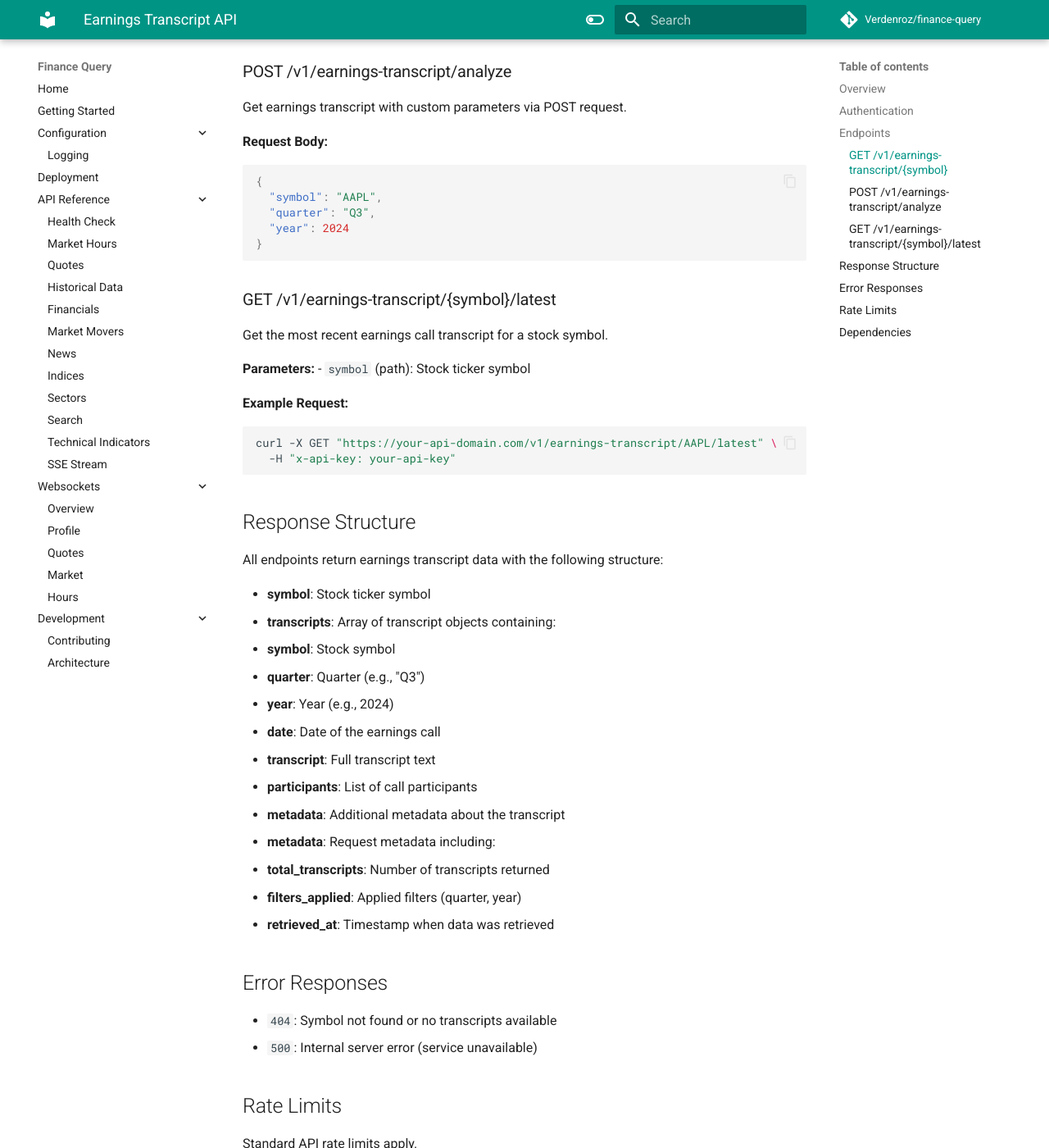
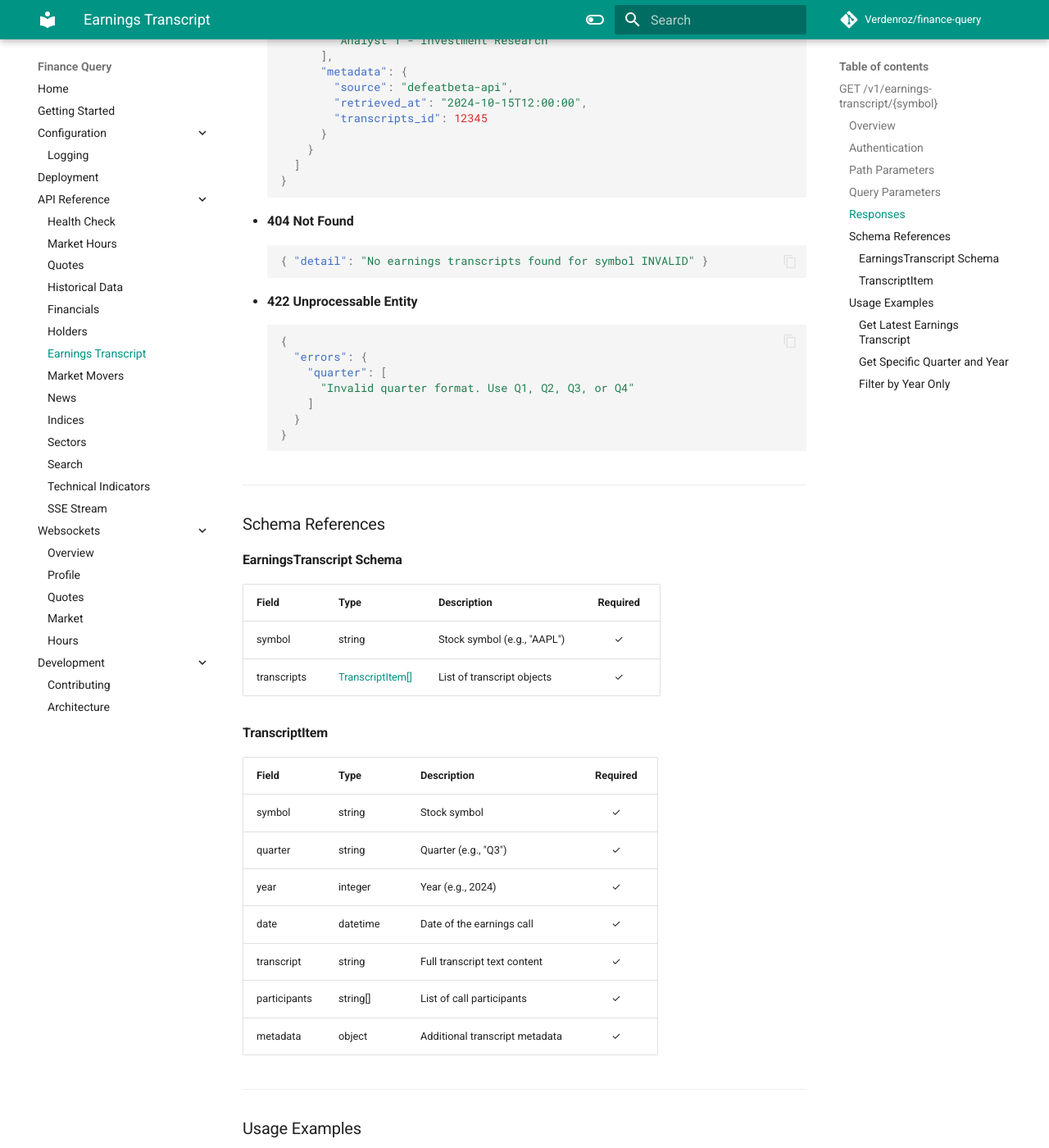
Before and after one commit to Verdenroz/finance-query, an MkDocs documentation site: the page built from docs/api/earnings_transcript.md, in a window 1280 px wide and 1400 px high, scrolled down 1293 px. Shown: the whole window at 82% size. Built offline with MkDocs 1.6.1 and Material for MkDocs 9.7.7, drawn with Linux system fonts in a browser that asks for light colours; comment, search, counter and statistics services are not loaded; some of the changed text lies outside the part shown.

Commit message:
docs: ensures docs consistency for new pages

````diff
--- a/docs/api/earnings_transcript.md
+++ b/docs/api/earnings_transcript.md
@@ -1,111 +1,119 @@
-# Earnings Transcript API
+# Earnings Transcript
 
-The Earnings Transcript API provides access to earnings call transcripts in JSON format.
+## GET /v1/earnings-transcript/{symbol}
 
-## Overview
+### Overview
 
-This API fetches earnings call transcripts using the `defeatbeta-api` package and returns the raw transcript data in structured JSON format.
+**Purpose:** Retrieve earnings call transcripts for a given stock symbol.
+**Response Format:** A transcript data object containing the transcript content and metadata.
 
-## Authentication
+### Authentication
 
-All endpoints require an API key passed in the `x-api-key` header.
+Optional authentication via `x-api-key` header token
 
-## Endpoints
+### Path Parameters
 
-### GET /v1/earnings-transcript/{symbol}
+| Parameter | Type   | Required | Description                     | Example |
+|-----------|--------|:--------:|---------------------------------|---------|
+| `symbol`  | string |    ✓     | The stock ticker symbol         | `AAPL`  |
 
-Get earnings call transcript for a stock symbol in JSON format.
+### Query Parameters
 
-**Parameters:**
-- `symbol` (path): Stock ticker symbol (e.g., AAPL, TSLA, MSFT)
-- `quarter` (query, optional): Specific quarter (Q1, Q2, Q3, Q4)
-- `year` (query, optional): Specific year (e.g., 2024, 2023)
+| Parameter | Type    | Required | Description                               | Example |
+|-----------|---------|:--------:|-------------------------------------------|---------|
+| `quarter` | string  |          | Specific quarter filter (Q1, Q2, Q3, Q4) | `Q3`    |
+| `year`    | integer |          | Specific year filter                      | `2024`  |
 
-**Example Request:**
+---
+
+### Responses
+
+- **200 OK**
+  - **Content-Type:** `application/json`
+  - **Schema:** [`EarningsTranscript`](#earningstranscript-schema)
+  - **Example (200):**
+    ```json
+    {
+      "symbol": "AAPL",
+      "transcripts": [
+        {
+          "symbol": "AAPL",
+          "quarter": "Q3",
+          "year": 2024,
+          "date": "2024-10-15T00:00:00",
+          "transcript": "AAPL Q3 2024 Earnings Call Transcript\n\nCORPORATE PARTICIPANTS:\n- CEO: Thank you for joining us today...",
+          "participants": [
+            "CEO - Chief Executive Officer",
+            "CFO - Chief Financial Officer",
+            "Analyst 1 - Investment Research"
+          ],
+          "metadata": {
+            "source": "defeatbeta-api",
+            "retrieved_at": "2024-10-15T12:00:00",
+            "transcripts_id": 12345
+          }
+        }
+      ]
+    }
+    ```
+
+- **404 Not Found**
+  ```json
+  { "detail": "No earnings transcripts found for symbol INVALID" }
+  ```
+
+- **422 Unprocessable Entity**
+  ```json
+  {
+    "errors": {
+      "quarter": [
+        "Invalid quarter format. Use Q1, Q2, Q3, or Q4"
+      ]
+    }
+  }
+  ```
+
+---
+
+### Schema References
+
+#### EarningsTranscript Schema
+
+| Field       | Type                                    | Description                          | Required |
+|-------------|-----------------------------------------|--------------------------------------|:--------:|
+| symbol      | string                                  | Stock symbol (e.g., "AAPL")         |    ✓     |
+| transcripts | [TranscriptItem[]](#transcriptitem)     | List of transcript objects           |    ✓     |
+
+#### TranscriptItem
+
+| Field        | Type     | Description                          | Required |
+|--------------|----------|--------------------------------------|:--------:|
+| symbol       | string   | Stock symbol                         |    ✓     |
+| quarter      | string   | Quarter (e.g., "Q3")                 |    ✓     |
+| year         | integer  | Year (e.g., 2024)                    |    ✓     |
+| date         | datetime | Date of the earnings call            |    ✓     |
+| transcript   | string   | Full transcript text content         |    ✓     |
+| participants | string[] | List of call participants            |    ✓     |
+| metadata     | object   | Additional transcript metadata       |    ✓     |
+
+---
+
+### Usage Examples
+
+#### Get Latest Earnings Transcript
 ```bash
-curl -X GET "https://your-api-domain.com/v1/earnings-transcript/AAPL?quarter=Q3&year=2024" \
-  -H "x-api-key: your-api-key"
+curl -X GET "https://finance-query.onrender.com/v1/earnings-transcript/AAPL" \
+     -H "x-api-key: YOUR_API_KEY"
 ```
 
-**Example Response:**
-```json
-{
-  "symbol": "AAPL",
-  "transcripts": [
-    {
-      "symbol": "AAPL",
-      "quarter": "Q3",
-      "year": 2024,
-      "date": "2024-10-15T00:00:00",
-      "transcript": "Full transcript text...",
-      "participants": ["CEO", "CFO", "Analysts"],
-      "metadata": {"source": "defeatbeta-api"}
-    }
-  ],
-  "metadata": {
-    "total_transcripts": 1,
-    "filters_applied": {
-      "quarter": "Q3",
-      "year": 2024
-    },
-    "retrieved_at": "2024-10-15T12:00:00"
-  }
-}
+#### Get Specific Quarter and Year
+```bash
+curl -X GET "https://finance-query.onrender.com/v1/earnings-transcript/TSLA?quarter=Q3&year=2024" \
+     -H "x-api-key: YOUR_API_KEY"
 ```
 
-### POST /v1/earnings-transcript/analyze
-
-Get earnings transcript with custom parameters via POST request.
-
-**Request Body:**
-```json
-{
-  "symbol": "AAPL",
-  "quarter": "Q3",
-  "year": 2024
-}
+#### Filter by Year Only
+```bash
+curl -X GET "https://finance-query.onrender.com/v1/earnings-transcript/MSFT?year=2023" \
+     -H "x-api-key: YOUR_API_KEY"
 ```
-
-### GET /v1/earnings-transcript/{symbol}/latest
-
-Get the most recent earnings call transcript for a stock symbol.
-
-**Parameters:**
-- `symbol` (path): Stock ticker symbol
-
-**Example Request:**
-```bash
-curl -X GET "https://your-api-domain.com/v1/earnings-transcript/AAPL/latest" \
-  -H "x-api-key: your-api-key"
-```
-
-## Response Structure
-
-All endpoints return earnings transcript data with the following structure:
-
-- **symbol**: Stock ticker symbol
-- **transcripts**: Array of transcript objects containing:
-  - **symbol**: Stock symbol
-  - **quarter**: Quarter (e.g., "Q3")
-  - **year**: Year (e.g., 2024)
-  - **date**: Date of the earnings call
-  - **transcript**: Full transcript text
-  - **participants**: List of call participants
-  - **metadata**: Additional metadata about the transcript
-- **metadata**: Request metadata including:
-  - **total_transcripts**: Number of transcripts returned
-  - **filters_applied**: Applied filters (quarter, year)
-  - **retrieved_at**: Timestamp when data was retrieved
-
-## Error Responses
-
-- `404`: Symbol not found or no transcripts available
-- `500`: Internal server error (service unavailable)
-
-## Rate Limits
-
-Standard API rate limits apply.
-
-## Dependencies
-
-- `defeatbeta-api`: For fetching earnings transcript data
--- a/mkdocs.yml
+++ b/mkdocs.yml
@@ -66,6 +66,8 @@
       - Quotes: api/quotes.md
       - Historical Data: api/historical.md
       - Financials: api/financials.md
+      - Holders: api/holders.md
+      - Earnings Transcript: api/earnings_transcript.md
       - Market Movers: api/movers.md
       - News: api/news.md
       - Indices: api/indices.md
````
Also changed, not shown: docs/api/holders.md (+1 -1 lines).
